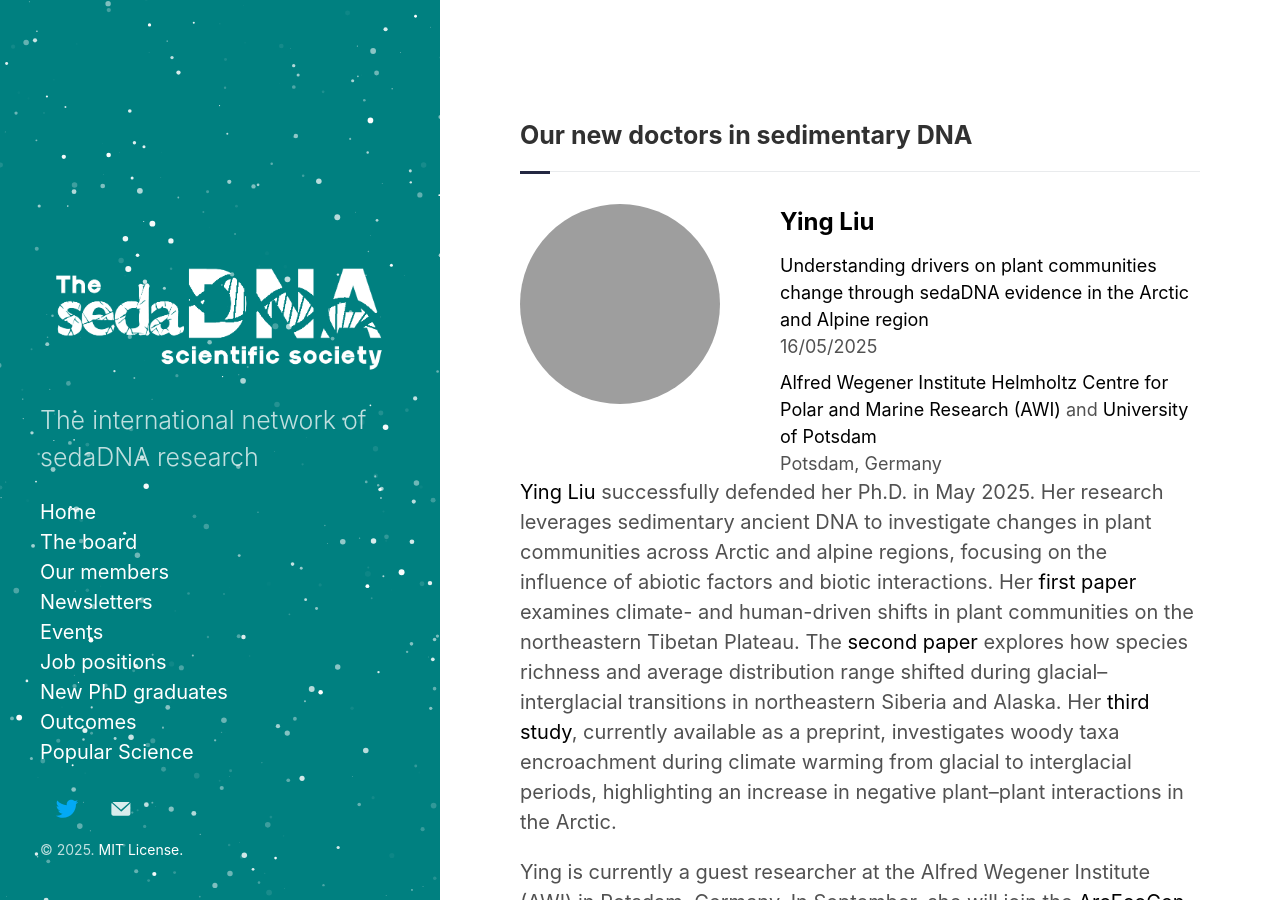
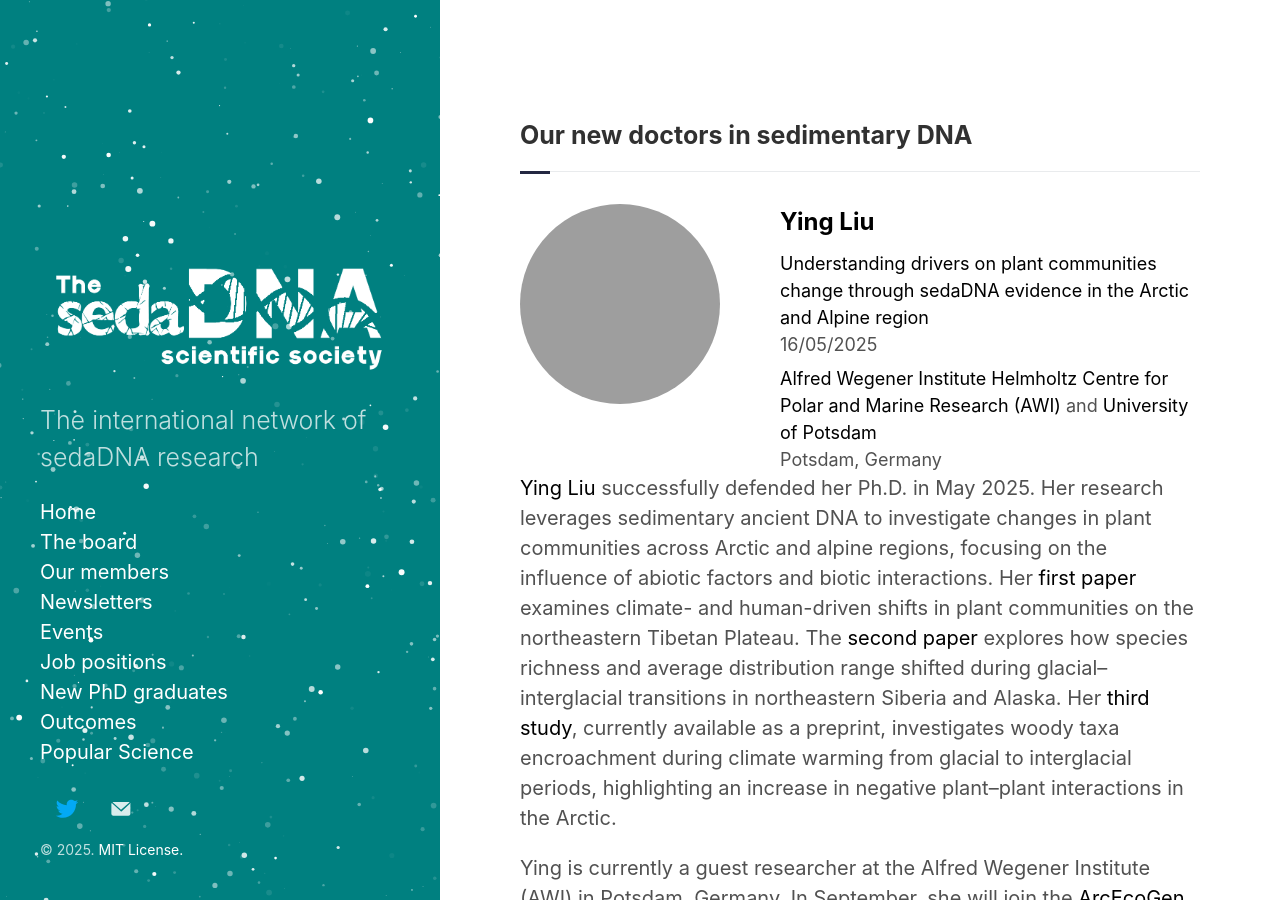
Before and after one commit to sedadna/sedadna.github.io, a Jekyll site: the page built from category/new-graduates.md, in a window 1280 px wide and 900 px high. Built offline with Jekyll 4.4.1, drawn with Linux system fonts in a browser that asks for light colours; grey boxes are pictures that could not be loaded.

Commit message:
Update new-graduates.md

```diff
--- a/category/new-graduates.md
+++ b/category/new-graduates.md
@@ -15,9 +15,9 @@
     </a>
   </div>
   <div class="member2">
-    <p style="margin-bottom:0.5em">Ying Liu</p>
+    <p style="margin-bottom:0.4em">Ying Liu</p>
     <p><a href="https://doi.org/10.25932/publishup-68048">Understanding drivers on plant communities change through sedaDNA evidence in the Arctic and Alpine region</a></p>
-    <p style="margin-bottom:0.5em">16/05/2025</p>
+    <p style="margin-bottom:0.4em">16/05/2025</p>
     <p><a href="https://www.awi.de/en/science/geosciences/polar-terrestrial-environmental-systems/research-foci/high-latitude-biodiversity.html">Alfred Wegener Institute Helmholtz Centre for Polar and Marine Research (AWI)</a> and <a href="https://www.uni-potsdam.de/en/umwelt/">University of Potsdam</a></p>
     <p>Potsdam, Germany</p>
   </div>
@@ -45,9 +45,9 @@
     </a>
   </div>
   <div class="member2">
-    <p>Lucas D. Elliott</p>
+    <p style="margin-bottom:0.4em">Lucas D. Elliott</p>
     <p><a href="https://munin.uit.no/handle/10037/35339">Unlocking the potential of ancient sedimentary DNA — Approaches to reconstructing past vegetation assemblages</a></p>
-    <p>15/11/2024</p>
+    <p style="margin-bottom:0.4em">15/11/2024</p>
     <p><a href="https://uit.no/research/arcecogen">Tromsø Museum, UiT The Arctic University of Norway</a></p>
     <p>Tromsø, Norway</p>
   </div>
@@ -73,9 +73,9 @@
     </a>
   </div>
   <div class="member2">
-    <p>Izabella A. Baisheva</p>
+    <p style="margin-bottom:0.4em">Izabella A. Baisheva</p>
     <p><a  href="https://www.researchgate.net/publication/389547161_Past_and_present_environmental_conditions_in_Yakutia_-_a_palaeoecological_study_using_lake_sediments">Past and present environmental conditions in Yakutia — a (palaeo)ecological study using lake sediments</a></p>
-    <p>10/12/2024</p>
+    <p style="margin-bottom:0.4em">10/12/2024</p>
     <p><a href="https://www.awi.de/en/science.html">Alfred Wegener Institute Helmholtz Centre for Polar and Marine Research (AWI)</a> and <a href="https://www.uni-potsdam.de/en/university-of-potsdam">University of Potsdam</a></p>
     <p>Potsdam, Germany</p>
   </div>
```
